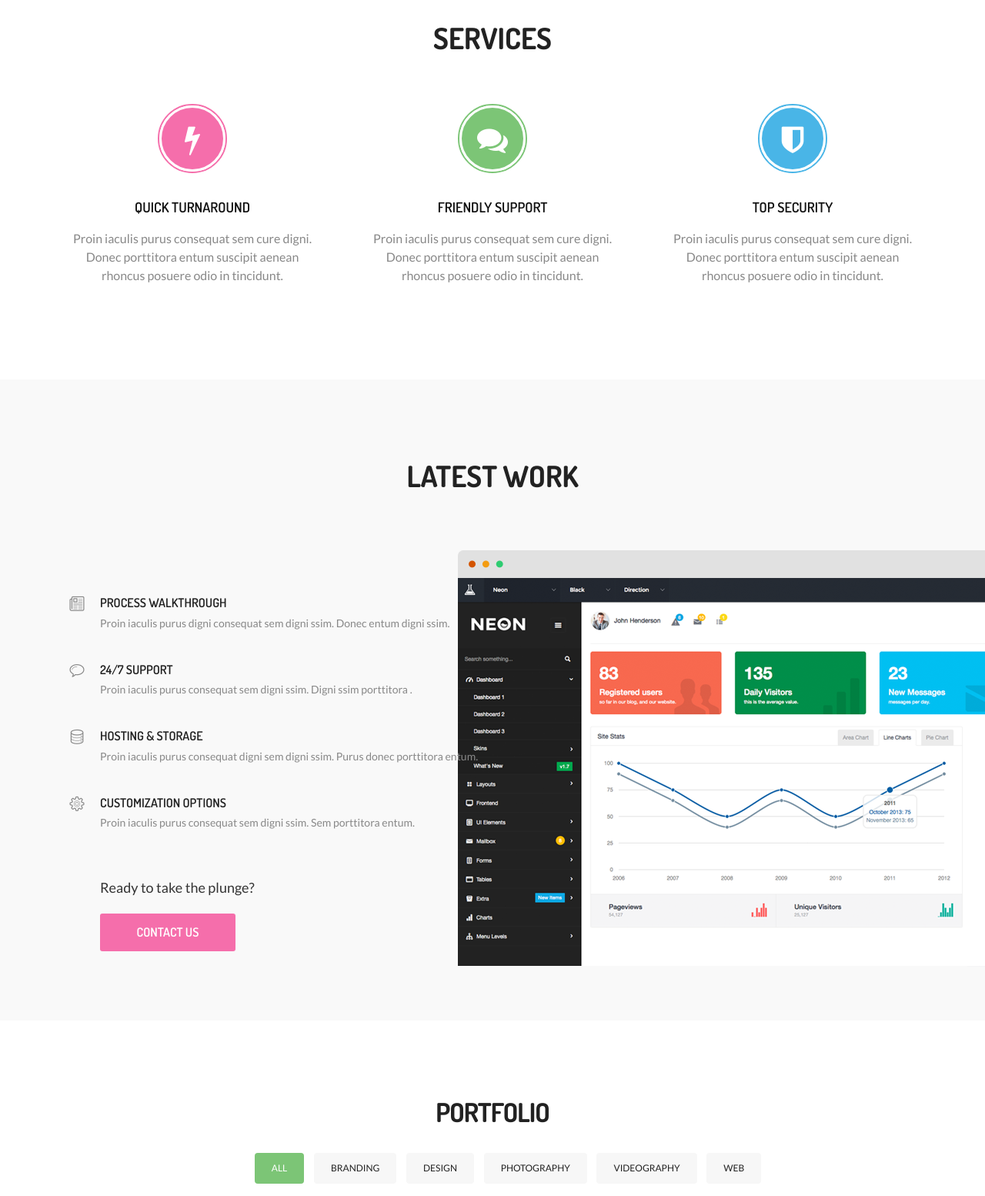
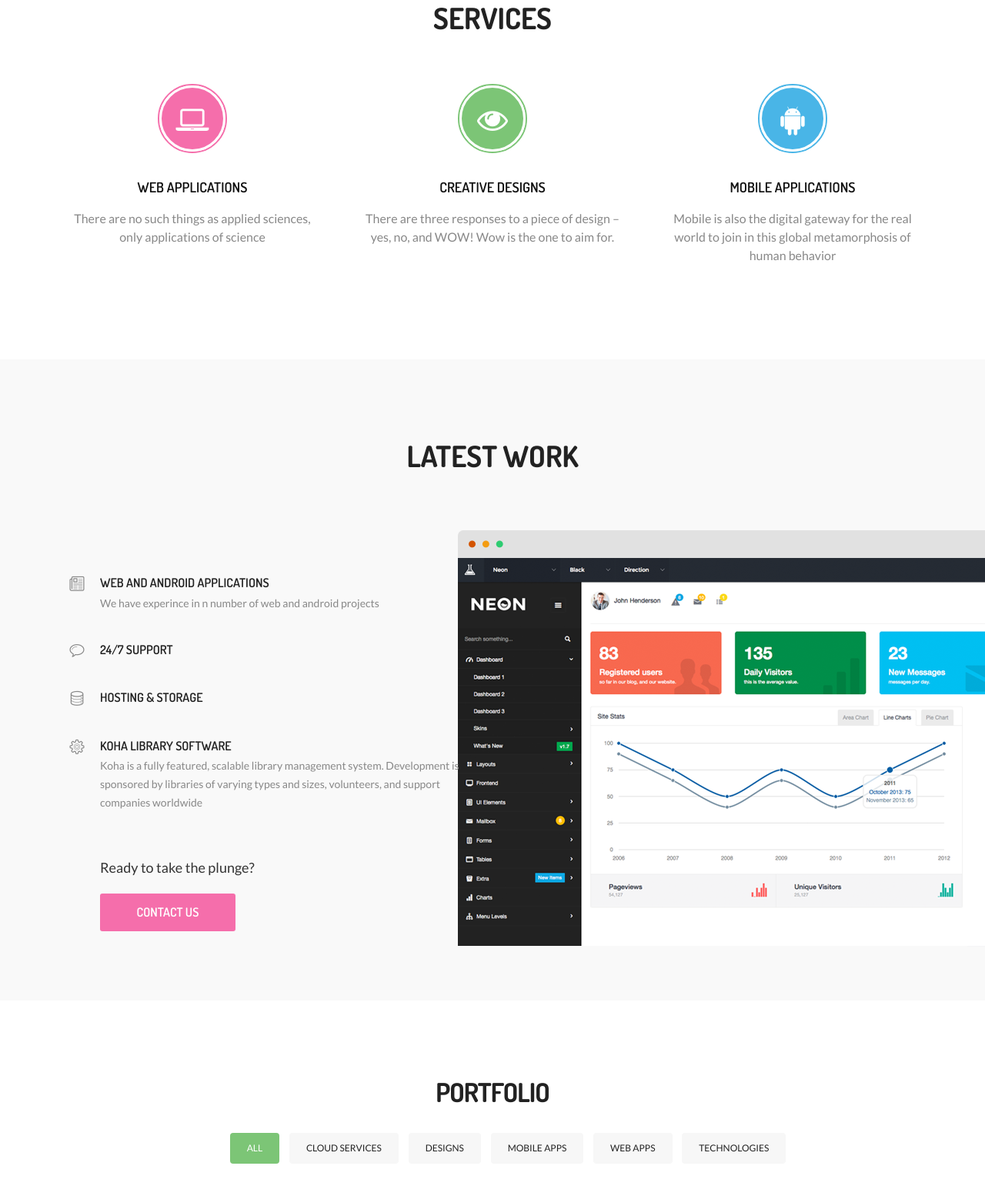
Before and after one commit to Eoriginator/Eoriginator.github.io, a plain HTML site: page index.html in a window 1280 px wide. Shown: the part 773-2327 px from the top of the page at 77% size. Drawn offline with Linux system fonts and the light colour scheme.

Commit message:
content updated

```diff
--- a/index.html
+++ b/index.html
@@ -1,7 +1,5 @@
 <!doctype html>
 <html>
-
-
 <head>
 <meta charset="utf-8">
 <meta name="viewport" content="width=device-width, maximum-scale=1">
@@ -102,10 +100,10 @@ function resizeText() {
         <div class="row">
           <div class="col-lg-5 col-sm-7">
             <div class="top_left_cont flipInY wow animated">
-              <h3>Colourful &amp; sexy!</h3>
-              <h2>creating websites that
+              <h3>Colourful &amp; User Friendly!</h3>
+              <h2>Our works that
                 make you stop &amp; stare</h2>
-              <p> Accusantium quam, aliquam ultricies eget tempor id, aliquam eget nibh et. Maecen aliquam, risus at semper. Proin iaculis purus consequat sem cure digni ssim. Donec porttitora entum. </p>
+              <p> It is not the beauty of a building you should look at; its the construction of the foundation that will stand the test of time. </p>
               <a href="#service" class="learn_more2">Learn more</a> </div>
           </div>
           <div class="col-lg-7 col-sm-5"> </div>
@@ -124,23 +122,23 @@ function resizeText() {
       <div class="row">
         <div class="col-lg-4">
           <div class="service_block">
-            <div class="service_icon delay-03s animated wow  zoomIn"> <span><i class="fa-flash"></i></span> </div>
-            <h3 class="animated fadeInUp wow">Quick TurnAround</h3>
-            <p class="animated fadeInDown wow">Proin iaculis purus consequat sem cure digni. Donec porttitora entum suscipit  aenean rhoncus posuere odio in tincidunt.</p>
+            <div class="service_icon delay-03s animated wow  zoomIn"> <span><i class="fa-laptop"></i></span> </div>
+            <h3 class="animated fadeInUp wow">Web Applications</h3>
+            <p class="animated fadeInDown wow">There are no such things as applied sciences, only applications of science</p>
           </div>
         </div>
         <div class="col-lg-4">
           <div class="service_block">
-            <div class="service_icon icon2  delay-03s animated wow zoomIn"> <span><i class="fa-comments"></i></span> </div>
-            <h3 class="animated fadeInUp wow">Friendly Support</h3>
-            <p class="animated fadeInDown wow">Proin iaculis purus consequat sem cure digni. Donec porttitora entum suscipit  aenean rhoncus posuere odio in tincidunt.</p>
+            <div class="service_icon icon2  delay-03s animated wow zoomIn"> <span><i class="fa-eye"></i></span> </div>
+            <h3 class="animated fadeInUp wow">Creative Designs</h3>
+            <p class="animated fadeInDown wow">There are three responses to a piece of design – yes, no, and WOW! Wow is the one to aim for.</p>
           </div>
         </div>
         <div class="col-lg-4">
           <div class="service_block">
-            <div class="service_icon icon3  delay-03s animated wow zoomIn"> <span><i class="fa-shield"></i></span> </div>
-            <h3 class="animated fadeInUp wow">top Security</h3>
-            <p class="animated fadeInDown wow">Proin iaculis purus consequat sem cure digni. Donec porttitora entum suscipit  aenean rhoncus posuere odio in tincidunt.</p>
+            <div class="service_icon icon3  delay-03s animated wow zoomIn"> <span><i class="fa-android"></i></span> </div>
+            <h3 class="animated fadeInUp wow">Mobile Applications</h3>
+            <p class="animated fadeInDown wow">Mobile is also the digital gateway for the real world to join in this global metamorphosis of human behavior</p>
           </div>
         </div>
       </div>
@@ -159,29 +157,29 @@ function resizeText() {
           <div class="service-list">
             <div class="service-list-col1"> <i class="icon-doc"></i> </div>
             <div class="service-list-col2">
-              <h3>Process Walkthrough</h3>
-              <p>Proin iaculis purus digni consequat sem digni ssim. Donec entum digni ssim.</p>
+              <h3>Web and Android Applications</h3>
+              <p>We have experince in n number of web and android projects</p>
             </div>
           </div>
           <div class="service-list">
             <div class="service-list-col1"> <i class="icon-comment"></i> </div>
             <div class="service-list-col2">
               <h3>24/7 support</h3>
-              <p>Proin iaculis purus consequat sem digni ssim. Digni ssim porttitora .</p>
-            </div>
+<!--               <p>Proin iaculis purus consequat sem digni ssim. Digni ssim porttitora .</p>
+ -->            </div>
           </div>
           <div class="service-list">
             <div class="service-list-col1"> <i class="icon-database"></i> </div>
             <div class="service-list-col2">
               <h3>Hosting & Storage</h3>
-              <p>Proin iaculis purus consequat digni sem digni ssim. Purus donec porttitora entum.</p>
+              <p></p>
             </div>
           </div>
           <div class="service-list">
             <div class="service-list-col1"> <i class="icon-cog"></i> </div>
             <div class="service-list-col2">
-              <h3>Customization options</h3>
-              <p>Proin iaculis purus consequat sem digni ssim. Sem porttitora entum.</p>
+              <h3>Koha Library Software</h3>
+              <p>Koha is a fully featured, scalable library management system. Development is sponsored by libraries of varying types and sizes, volunteers, and support companies worldwide</p>
             </div>
           </div>
           <div class="work_bottom"> <span>Ready to take the plunge?</span> <a href="#contact" class="contact_btn">Contact Us</a> </div>
@@ -224,19 +222,19 @@ function resizeText() {
           <h5>All</h5>
           </a></li>
         <li><a class="" href="#" data-filter=".branding">
-          <h5>Branding</h5>
+          <h5>Cloud Services</h5>
           </a></li>
         <li><a class="" href="#" data-filter=".design">
-          <h5>Design</h5>
+          <h5>Designs</h5>
           </a></li>
         <li><a class="" href="#" data-filter=".photography">
-          <h5>Photography</h5>
+          <h5>Mobile Apps</h5>
           </a></li>
         <li><a class="" href="#" data-filter=".videography">
-          <h5>Videography</h5>
+          <h5>Web Apps</h5>
           </a></li>
         <li><a class="" href="#" data-filter=".web">
-          <h5>Web</h5>
+          <h5>Technologies</h5>
           </a></li>
       </ul>
     </div>
@@ -501,18 +499,19 @@ function resizeText() {
           <div class="col-lg-4">
             <div class="contact_block">
               <div class="contact_block_icon rollIn animated wow"><span><i class="fa-home"></i></span></div>
-              <span> 308 Negra Arroyo Lane, <br>
-              Albuquerque, NM, 87104 </span> </div>
+              <span> Lakshmi Narayanan Road <br>
+              West Mambalam.chennai 600033.</span> </div>
           </div>
           <div class="col-lg-4">
             <div class="contact_block">
               <div class="contact_block_icon icon2 rollIn animated wow"><span><i class="fa-phone"></i></span></div>
-              <span> 1-800-BOO-YAHH </span> </div>
+              <span> 9626126476 <br>
+              8508273744</span> </div>
           </div>
           <div class="col-lg-4">
             <div class="contact_block">
               <div class="contact_block_icon icon3 rollIn animated wow"><span><i class="fa-pencil"></i></span></div>
-              <span> <a href="mailto:hello@butterfly.com"> hello@butterfly.com</a> </span> </div>
+              <span> <a href="mailto:hello@butterfly.com">eoriginator@gmail.com</a> </span> </div>
           </div>
         </div>
       </div>
@@ -520,8 +519,7 @@ function resizeText() {
         <div class="col-lg-6 wow fadeInLeft">
           <div class="contact-info-box address clearfix">
             <h3>Don’t be shy. Say hello!</h3>
-            <p>Accusantium quam, aliquam ultricies eget tempor id, aliquam eget nibh et. Maecen aliquam, risus at semper. Accusantium quam, aliquam ultricies eget tempor id, aliquam eget nibh et. Maecen aliquam, risus at semper.</p>
-            <p>Accusantium quam, aliquam ultricies eget tempor id, aliquam eget nibh et. Maecen aliquampor id.</p>
+            <p>To effectively communicate, we must realize that we are all different in the way we perceive the world and use this understanding as a guide to our communication with others.</p>
           </div>
           <ul class="social-link">
             <li class="twitter animated bounceIn wow delay-02s"><a href="javascript:void(0)"><i class="fa-twitter"></i></a></li>
```
Also changed, not shown: img/logob.jpg (added).
